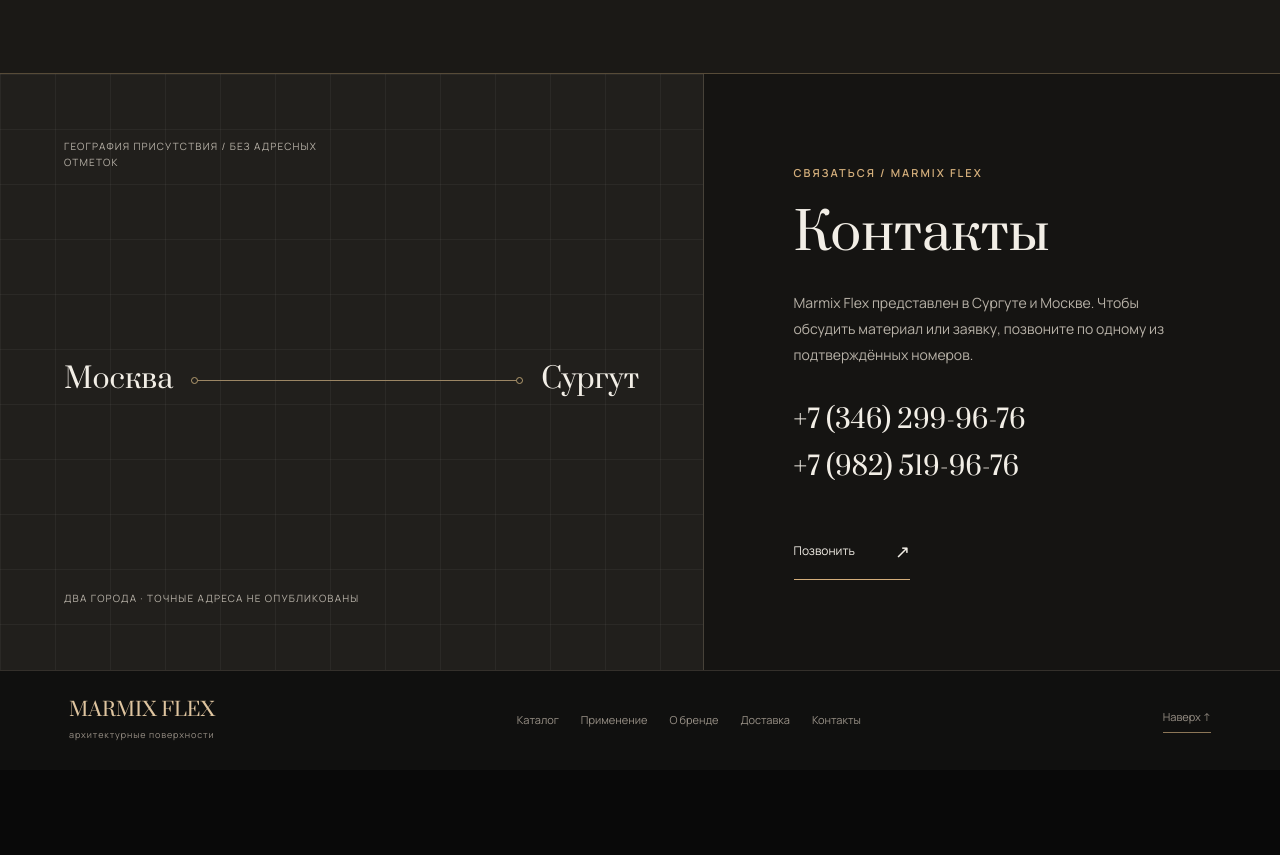
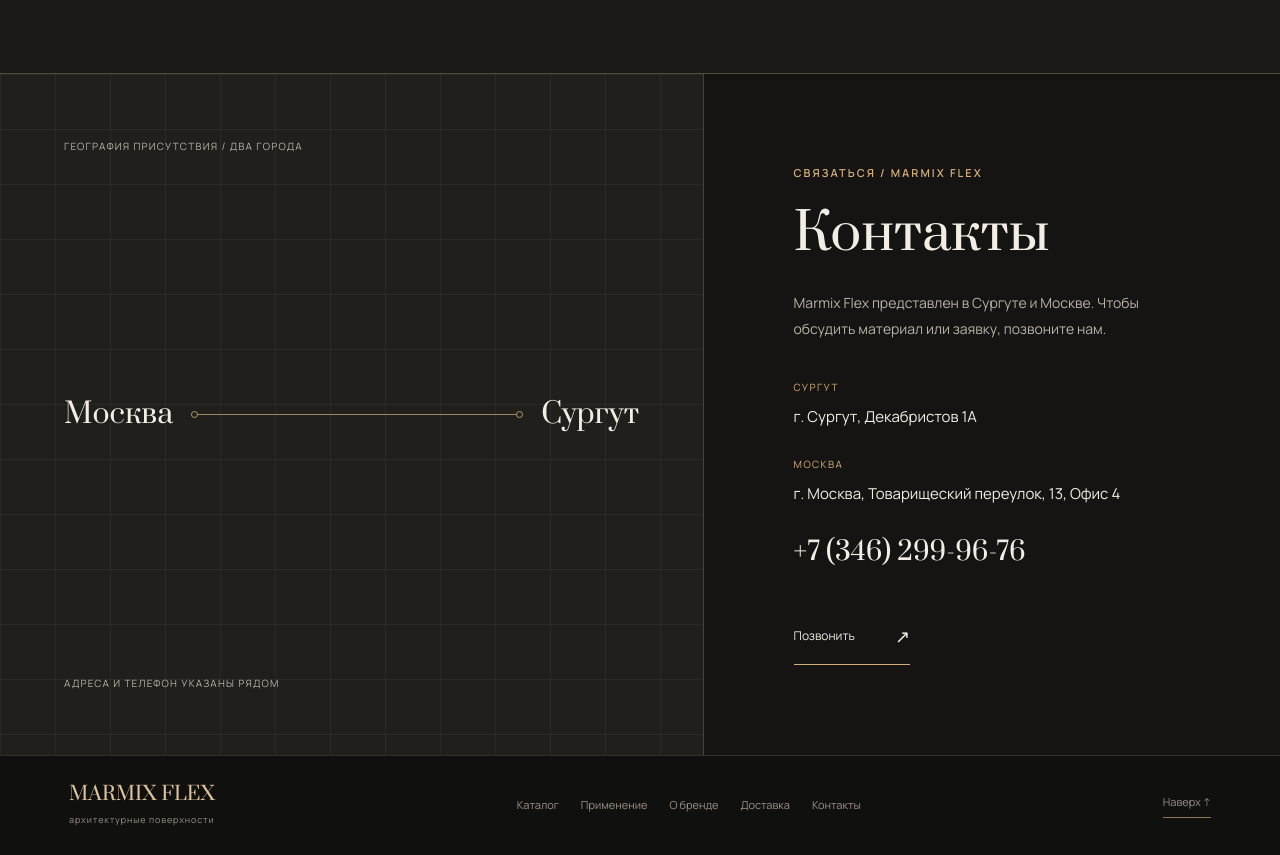
Before and after one commit to Artemgluhih/marmix-flex-store, a Next.js app: page /applications in a window 1280 px wide. Shown: the part 6220-7075 px from the top of the page. Before the commit the page ends 6990 px from the top, so only its background shows below. Built offline with nearby package versions, Linux system fonts and the light colour scheme.

Commit message:
review(T060): confirm contacts and reorder About introduction

```diff
--- a/src/app/(public)/EditorialContact.tsx
+++ b/src/app/(public)/EditorialContact.tsx
@@ -3,22 +3,25 @@
 export function EditorialContact({ id }: { id: string }) {
   return (
     <section className={styles.contactSection} aria-labelledby={id}>
-      <div className={styles.contactMap} role="img" aria-label="Географическая схема присутствия: Москва и Сургут, без адресных отметок">
-        <span className={styles.mapEyebrow}>География присутствия / без адресных отметок</span>
+      <div className={styles.contactMap} aria-label="География присутствия: Москва и Сургут">
+        <span className={styles.mapEyebrow}>География присутствия / два города</span>
         <div className={styles.mapTrack} aria-hidden="true">
           <span className={styles.mapCity}>Москва</span>
           <span className={styles.mapLine} />
           <span className={styles.mapCity}>Сургут</span>
         </div>
-        <span className={styles.mapFoot}>Два города · точные адреса не опубликованы</span>
+        <span className={styles.mapFoot}>Адреса и телефон указаны рядом</span>
       </div>
       <div className={styles.contactCopy}>
         <p className={styles.eyebrow}>Связаться / Marmix Flex</p>
         <h2 id={id}>Контакты</h2>
-        <p>Marmix Flex представлен в Сургуте и Москве. Чтобы обсудить материал или заявку, позвоните по одному из подтверждённых номеров.</p>
+        <p>Marmix Flex представлен в Сургуте и Москве. Чтобы обсудить материал или заявку, позвоните нам.</p>
+        <address className={styles.contactAddresses}>
+          <div><span>Сургут</span><p>г. Сургут, Декабристов 1А</p></div>
+          <div><span>Москва</span><p>г. Москва, Товарищеский переулок, 13, Офис 4</p></div>
+        </address>
         <div className={styles.contactPhones}>
           <a href="tel:+73462999676">+7 (346) 299-96-76</a>
-          <a href="tel:+79825199676">+7 (982) 519-96-76</a>
         </div>
         <a className={styles.contactAction} href="tel:+73462999676">Позвонить <span aria-hidden="true">↗</span></a>
       </div>
--- a/src/app/(public)/editorial.module.css
+++ b/src/app/(public)/editorial.module.css
@@ -143,7 +143,7 @@
 .aboutHeroImage { aspect-ratio: .93; }
 .aboutHeroImage img, .aboutSpaceImage img, .aboutTextureImage img { object-fit: cover; }
 .aboutHeroImage img { object-position: 56% center; }
-.aboutIntro { display: grid; grid-template-columns: minmax(0, 1fr) minmax(0, .88fr); align-items: center; gap: clamp(48px, 7vw, 120px); border-bottom: 1px solid #34302b; }
+.aboutIntro { display: grid; grid-template-columns: minmax(0, .88fr) minmax(0, 1fr); align-items: center; gap: clamp(48px, 7vw, 120px); border-bottom: 1px solid #34302b; }
 .aboutIntroCopy { min-width: 0; max-width: 680px; }
 .aboutIntroCopy p:not(.eyebrow) + p { margin-top: 18px; }
 .aboutIntroVisual { min-width: 0; margin: 0; }
@@ -255,7 +255,10 @@
 .contactCopy { display: flex; flex-direction: column; align-items: flex-start; justify-content: center; min-width: 0; padding: clamp(50px, 7vw, 110px); }
 .contactCopy h2 { margin: 0; font: 400 clamp(38px, 4vw, 60px)/1.2 var(--font-display); }
 .contactCopy > p:not(.eyebrow) { max-width: 430px; margin: 25px 0 0; color: var(--color-text-secondary); font-size: 14px; line-height: 1.85; }
-.contactPhones { display: grid; gap: 13px; margin-top: 35px; }
+.contactAddresses { display: grid; gap: 20px; max-width: 100%; margin-top: 30px; font-style: normal; }
+.contactAddresses span { color: var(--color-gold); font-size: 10px; letter-spacing: .14em; text-transform: uppercase; }
+.contactAddresses p { margin: 6px 0 0; overflow-wrap: anywhere; color: var(--color-text-primary); font-size: 15px; line-height: 1.6; }
+.contactPhones { display: grid; gap: 13px; margin-top: 29px; }
 .contactPhones a { color: var(--color-text-primary); font: 400 clamp(19px, 2vw, 28px)/1.35 var(--font-display); text-decoration: none; white-space: nowrap; }
 .contactPhones a:hover { color: var(--color-gold); }
 .contactAction { display: inline-flex; align-items: center; justify-content: space-between; gap: 40px; margin-top: 38px; padding: 13px 0; border-bottom: 1px solid var(--color-gold); color: var(--color-text-primary); font-size: 12px; text-decoration: none; }
@@ -304,7 +307,7 @@
   .aboutHero h1 { font-size: clamp(37px, 9.2vw, 48px); }
   .aboutHeroImage { aspect-ratio: 1.18; }
   .aboutIntro, .editorialInterlude { grid-template-columns: 1fr; }
-  .aboutIntroVisual { margin-top: 10px; }
+  .aboutIntroVisual { margin-bottom: 10px; }
   .introImage { aspect-ratio: 1.1; }
   .sectionHeadingRow, .carouselHeading { display: block; }
   .sectionHeadingRow > p, .carouselHeading > p { margin-top: 25px; }
```
Also changed, not shown: src/app/(public)/about/page.tsx (+4 -4 lines).
